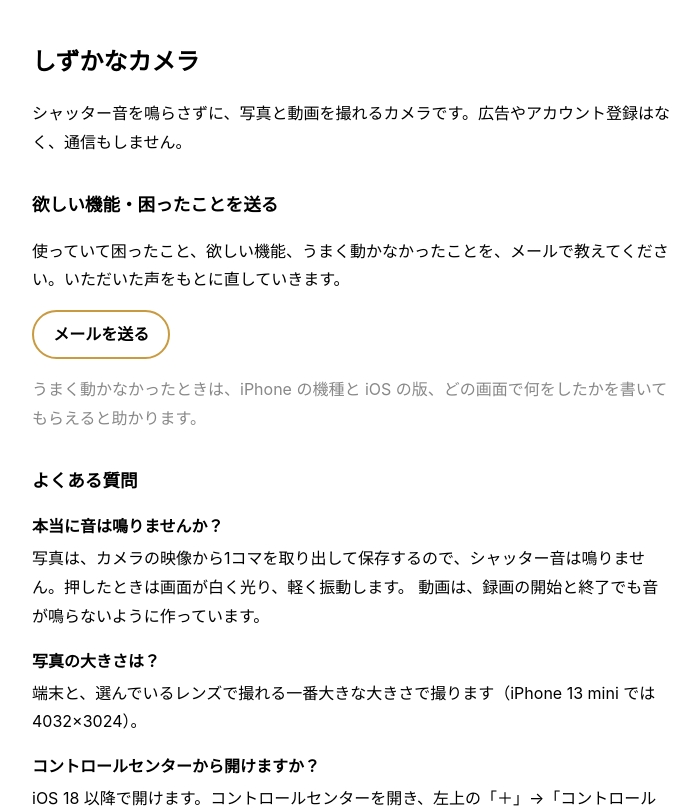
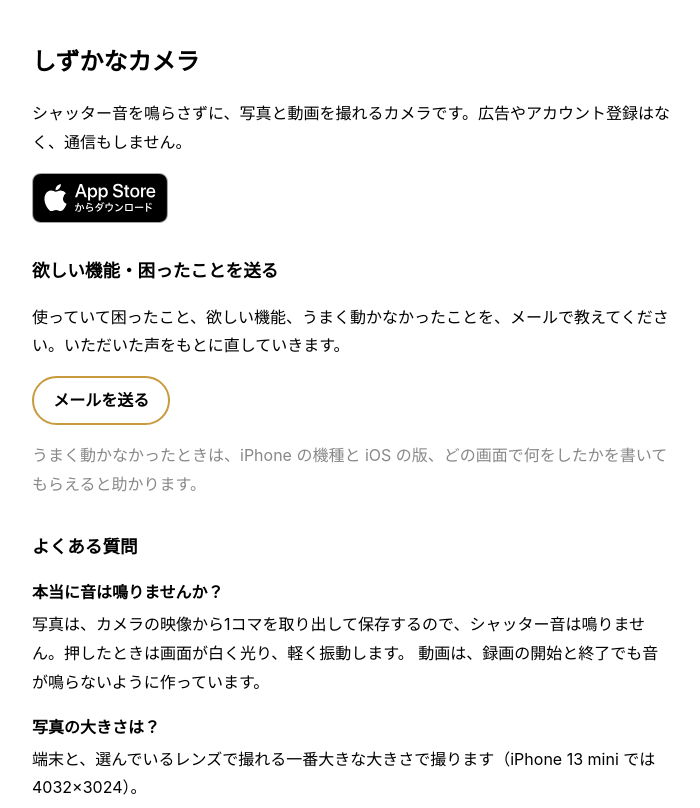
Before and after one commit to kichinosukey/silentcamera-support, a plain HTML site: page index.html in a window 1280 px wide. Shown: the top 808 px of the page, without its empty margins (288-988 px from the left). Drawn offline with Linux system fonts and the light colour scheme.

Commit message:
サポートページに App Store のバッジとキャンペーンリンクを付ける
Co-Authored-By: Claude Opus 5.5 <noreply@anthropic.com>

```diff
--- a/index.html
+++ b/index.html
@@ -10,6 +10,12 @@
 
 <h1>しずかなカメラ</h1>
 <p>シャッター音を鳴らさずに、写真と動画を撮れるカメラです。広告やアカウント登録はなく、通信もしません。</p>
+<p class="store"><a href="https://apps.apple.com/app/apple-store/id6834283976?pt=129733033&amp;ct=support-site&amp;mt=8">
+<picture>
+<source srcset="app-store-badge-white.svg" media="(prefers-color-scheme: dark)">
+<img src="app-store-badge-black.svg" alt="App Store からダウンロード" width="136" height="50">
+</picture>
+</a></p>
 
 <h2>欲しい機能・困ったことを送る</h2>
 <p>使っていて困ったこと、欲しい機能、うまく動かなかったことを、メールで教えてください。いただいた声をもとに直していきます。</p>
@@ -40,6 +46,7 @@
 <div lang="en">
 <h1>Shizukana Camera</h1>
 <p>A camera that takes photos and videos without a shutter sound. No ads, no account, no network access.</p>
+<p>Available on the App Store in Japan: <a href="https://apps.apple.com/app/apple-store/id6834283976?pt=129733033&amp;ct=support-site&amp;mt=8">Shizukana Camera</a></p>
 <h2>Feedback and support</h2>
 <p>Secretly photographing people in a voyeuristic way is a crime under Japanese law and local ordinances. Please respect the people you photograph and the rules of the place.</p>
 <p>Tell us about problems or features you would like by email: <a href="mailto:kichinosuke.fukuhara@gmail.com">kichinosuke.fukuhara@gmail.com</a></p>
--- a/style.css
+++ b/style.css
@@ -10,3 +10,5 @@ dd { margin: 0.2rem 0 0; }
 .date, .note { color: #888; }
 .button { display: inline-block; padding: 0.5rem 1.2rem; border-radius: 999px; border: 2px solid var(--moon);
           color: inherit; text-decoration: none; font-weight: 700; }
+.store { margin: 1rem 0 0; }
+.store img { display: block; }
```
Also changed, not shown: app-store-badge-black.svg (added), app-store-badge-white.svg (added).
